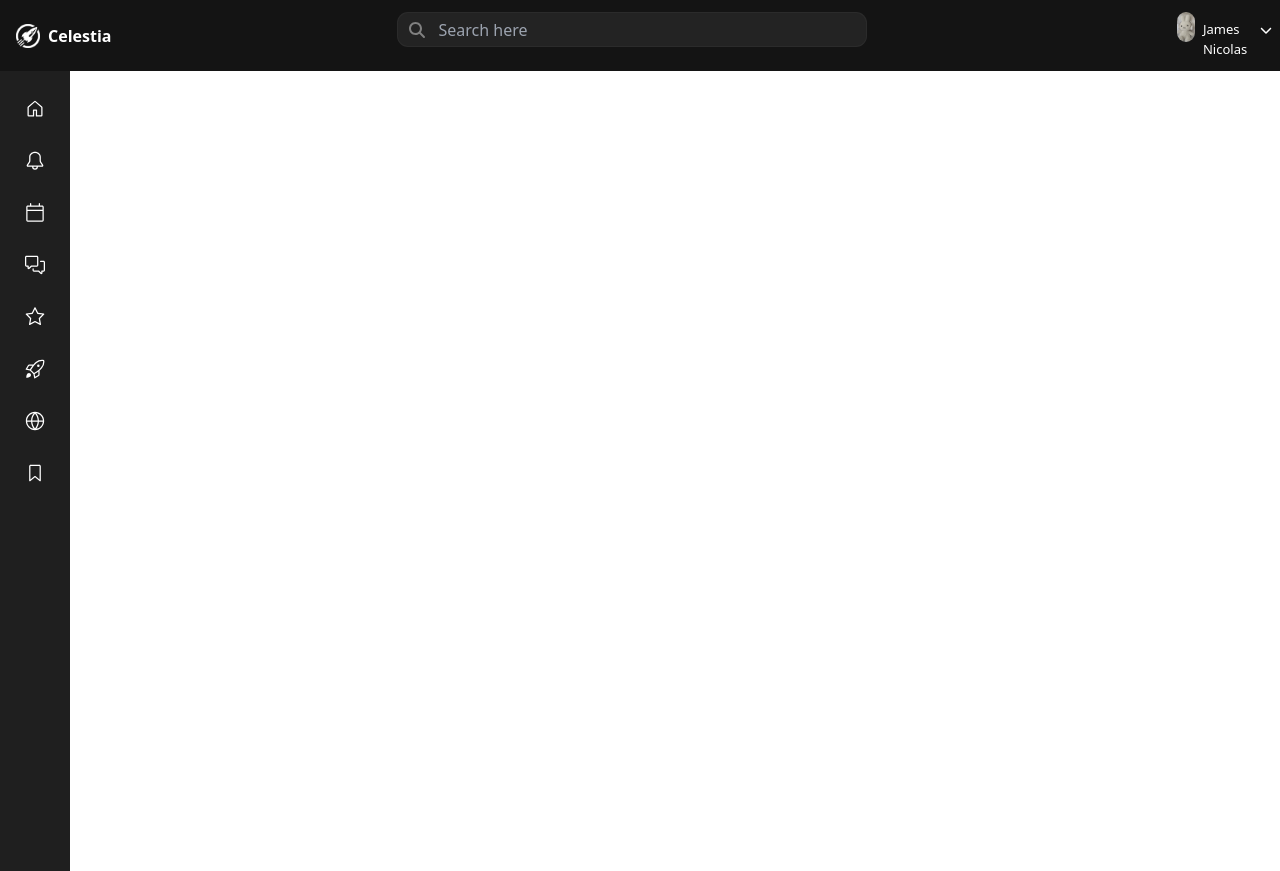
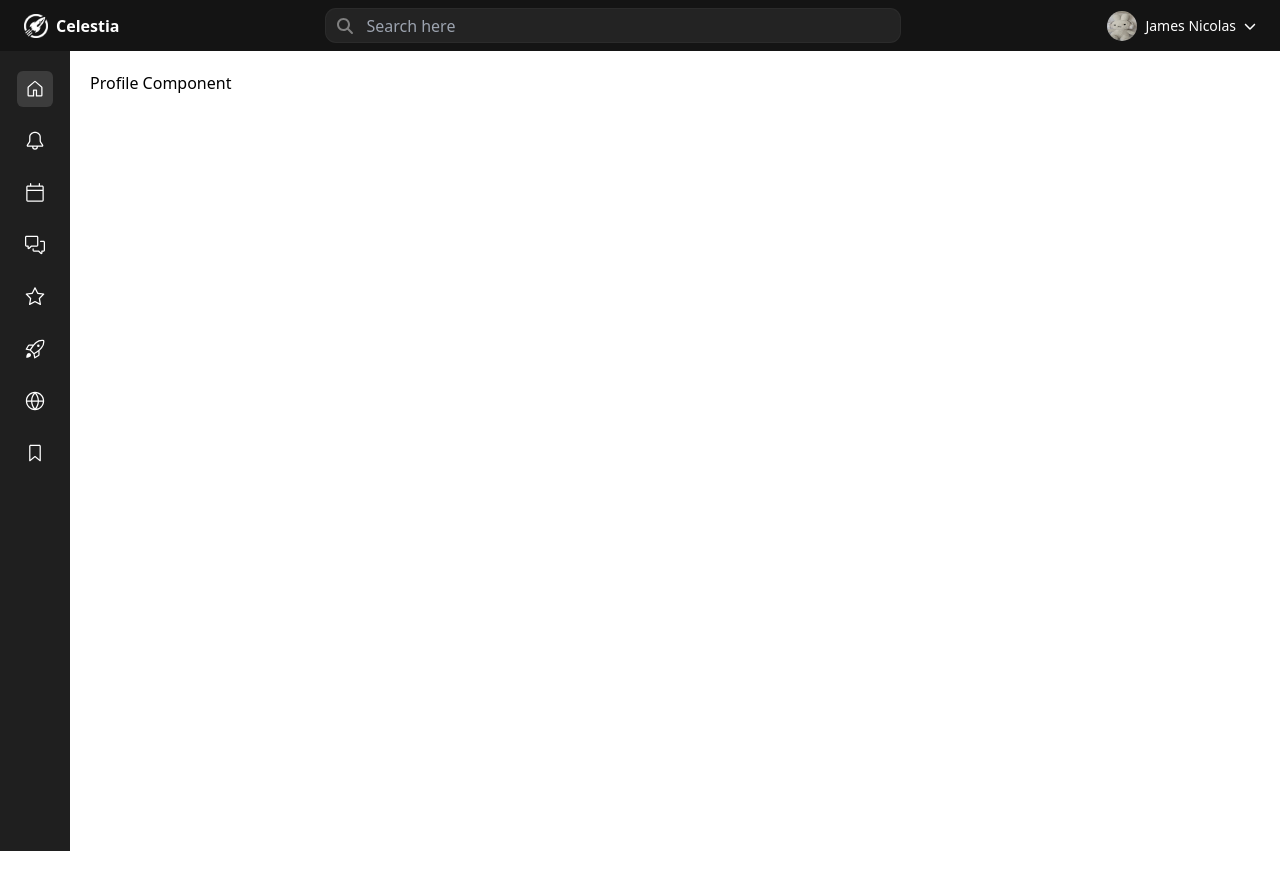
Before and after one commit to fatimasalman12/Celestia, a React (Create React App) app: page /dashboard in a window 1280 px wide. Built offline with nearby package versions, Linux system fonts and the light colour scheme.

Commit message:
added new files

```diff
--- a/src/components/sidebar.jsx
+++ b/src/components/sidebar.jsx
@@ -1,81 +1,53 @@
-// import React from "react";
-// import { FontAwesomeIcon } from "@fortawesome/react-fontawesome";
-// import { faSearch } from "@fortawesome/free-solid-svg-icons";
-
-// function Sidebar() {
-//   return (
-//     <>
-//       <div className="bg-[#1f1f1f] h-full w-full">
-//         <div className="flex">
-//           <div className="text-white mx-2 mt-4 border rounded-sm p-3">
-//             <ul>
-//               <li className="font-sans text-md flex items-center text-white ">
-//                 <FontAwesomeIcon
-//                   icon={faSearch}
-//                   className="text-[white] h-4 w-4 mx-2"
-//                 />
-//                 Profile
-//               </li>
-//               <li className="font-sans text-md flex items-center text-white ">
-//                 <FontAwesomeIcon
-//                   icon={faSearch}
-//                   className="text-[white] h-4 w-4 mx-2"
-//                 />
-//                 Reminder
-//               </li>
-//               <li className="font-sans text-md flex items-center text-white ">
-//                 <FontAwesomeIcon
-//                   icon={faSearch}
-//                   className="text-[white] h-4 w-4 mx-2"
-//                 />
-//                 Articles
-//               </li>
-//               <li className="font-sans text-md flex items-center text-white ">
-//                 <FontAwesomeIcon
-//                   icon={faSearch}
-//                   className="text-[white] h-4 w-4 mx-2"
-//                 />
-//                 Space Events
-//               </li>
-//             </ul>
-//           </div>
-//         </div>
-//       </div>
-//     </>
-//   );
-// }
-
-// export default Sidebar;
 import { useState } from 'react';
 import { GoHome, GoBell, GoCalendar, GoCommentDiscussion, GoStar, GoRocket, GoGlobe, GoBookmark } from 'react-icons/go';
 
+// Dummy components to represent different sections
+const Profile = () => <div>Profile Component</div>;
+const Notifications = () => <div>Notifications Component</div>;
+const Events = () => <div>Events Component</div>;
+const Chat = () => <div>Chat Component</div>;
+const StarMap = () => <div>Star Map Component</div>;
+const SpaceMissions = () => <div>Space Missions Component</div>;
+const CelestialImages = () => <div>Celestial Images Component</div>;
+const NewDiscoveries = () => <div>New Discoveries Component</div>;
+
 export default function Sidebar() {
   const [isExpanded, setIsExpanded] = useState(false);
+  const [selectedItem, setSelectedItem] = useState('Profile'); // State to keep track of the selected item
 
   const menuItems = [
-    { icon: GoHome, label: 'Profile' },
-    { icon: GoBell, label: 'Notifications' },
-    { icon: GoCalendar, label: 'Events' },
-    { icon: GoCommentDiscussion, label: 'Chat' },
-    { icon: GoStar, label: 'Star Map' },
-    { icon: GoRocket, label: 'Space Missions' },
-    { icon: GoGlobe, label: 'Celestial Images' },
-    { icon: GoBookmark, label: 'New Discoveries' },
+    { icon: GoHome, label: 'Profile', component: <Profile /> },
+    { icon: GoBell, label: 'Notifications', component: <Notifications /> },
+    { icon: GoCalendar, label: 'Events', component: <Events /> },
+    { icon: GoCommentDiscussion, label: 'Chat', component: <Chat /> },
+    { icon: GoStar, label: 'Star Map', component: <StarMap /> },
+    { icon: GoRocket, label: 'Space Missions', component: <SpaceMissions /> },
+    { icon: GoGlobe, label: 'Celestial Images', component: <CelestialImages /> },
+    { icon: GoBookmark, label: 'New Discoveries', component: <NewDiscoveries /> },
   ];
 
   return (
+    <div className="flex">
+      {/* Sidebar */}
       <div
         onMouseEnter={() => setIsExpanded(true)}
         onMouseLeave={() => setIsExpanded(false)}
-      className={`bg-[#1f1f1f] h-screen p-5 flex flex-col space-y-4 items-${isExpanded ? 'start' : 'center'} transition-width duration-300`}
+        className={`bg-[#1f1f1f] h-screen p-5 flex flex-col space-y-4 items-${
+          isExpanded ? 'start' : 'center'
+        } transition-width duration-300`}
         style={{ width: isExpanded ? '200px' : '70px' }}
       >
         {menuItems.map((item, index) => {
           const IconComponent = item.icon;
+          const isSelected = selectedItem === item.label;
+
           return (
             <div
               key={index}
-            className="flex items-center space-x-2 p-2 rounded-md text-white hover:bg-gray-700 cursor-pointer"
+              onClick={() => setSelectedItem(item.label)}
+              className={`flex items-center space-x-2 p-2 rounded-md text-white cursor-pointer ${
+                isSelected ? 'bg-[#3c3c3c]' : 'hover:bg-[#3c3c3c]'
+              }`}
             >
               <IconComponent size={20} />
               {isExpanded && <span className="text-sm">{item.label}</span>}
@@ -83,5 +55,11 @@ export default function Sidebar() {
           );
         })}
       </div>
+
+      {/* Main content area */}
+      <div className="flex-1 p-5">
+        {menuItems.find((item) => item.label === selectedItem)?.component}
+      </div>
+    </div>
   );
 }
--- a/src/components/topsection.jsx
+++ b/src/components/topsection.jsx
@@ -2,52 +2,64 @@ import React from "react";
 import logo from "../assets/whitelogo.png";
 import profile from "../assets/profile.png";
 import { FontAwesomeIcon } from "@fortawesome/react-fontawesome";
-
-import { faSearch, faChevronDown} from "@fortawesome/free-solid-svg-icons";
+import { faSearch, faChevronDown } from "@fortawesome/free-solid-svg-icons";
 
 function Topsection() {
   return (
-    <>
-      <div className="bg-[#141414] h-full w-full">
-        <div className="flex justify-center">
-          <div className="text-white mx-2">
-            <ul className="flex">
-              <li className=" font-bold font-sans text-md flex items-center text-white">
-                <img src={logo} alt="logo" className="w-6 h-6 mx-2" />
-                Celestia
-              </li>
-              <li>
-                <div className="relative mx-[310px] my-3">
+    <div className="bg-[#141414] w-full">
+      <div className="flex justify-between items-center px-4 py-2 md:px-6">
+        {/* Logo Section */}
+        <div className="flex items-center text-white">
+          <img src={logo} alt="logo" className="w-6 h-6 mr-2" />
+          <span className="font-bold font-sans text-md">Celestia</span>
+        </div>
+
+        {/* Search Section */}
+        <div className="flex-1 hidden md:flex justify-center">
+          <div className="relative w-full max-w-xl">
             <input
               type="text"
-                    className="h-[35px] w-[470px] rounded-[11px] border bg-[rgba(56,55,55,0.445)] border-[rgba(56,55,55,0.445)] p-2 pl-10 text-white"
-                    placeholder="Search here "
+              className="h-[35px] w-full rounded-[11px] border bg-[rgba(56,55,55,0.445)] border-[rgba(56,55,55,0.445)] p-2 pl-10 text-white"
+              placeholder="Search here"
             />
             <FontAwesomeIcon
               icon={faSearch}
               className="absolute left-3 top-1/2 transform -translate-y-1/2 text-[gray]"
             />
           </div>
-              </li>
-              <li>
-                <div className="my-3 flex">
-                    <img src={profile} alt="Profile-img"
-                    className="rounded-full h-[30px] w-[30px] "/>
-                    <p className="mt-2 text-white text-[13px] mx-2">James Nicolas</p>
+        </div>
+
+        {/* Profile Section */}
+        <div className="flex items-center space-x-2">
+          <img
+            src={profile}
+            alt="Profile-img"
+            className="rounded-full h-[30px] w-[30px]"
+          />
+          <p className="text-white text-sm hidden md:block">James Nicolas</p>
           <FontAwesomeIcon
             icon={faChevronDown}
-                    className="text-white w-3 h-3 mt-3"
+            className="text-white w-3 h-3"
           />
         </div>
-              </li>
-            </ul>
+      </div>
+
+      {/* Responsive Search Section for Smaller Screens */}
+      <div className="flex md:hidden justify-center py-2 px-4">
+        <div className="relative w-full max-w-sm">
+          <input
+            type="text"
+            className="h-[35px] w-full rounded-[11px] border bg-[rgba(56,55,55,0.445)] border-[rgba(56,55,55,0.445)] p-2 pl-10 text-white"
+            placeholder="Search here"
+          />
+          <FontAwesomeIcon
+            icon={faSearch}
+            className="absolute left-3 top-1/2 transform -translate-y-1/2 text-[gray]"
+          />
         </div>
       </div>
     </div>
-    </>
   );
 }
 
 export default Topsection;
-
-//hey copilot??
```
Lines whose indentation alone changed are shown as unchanged.
